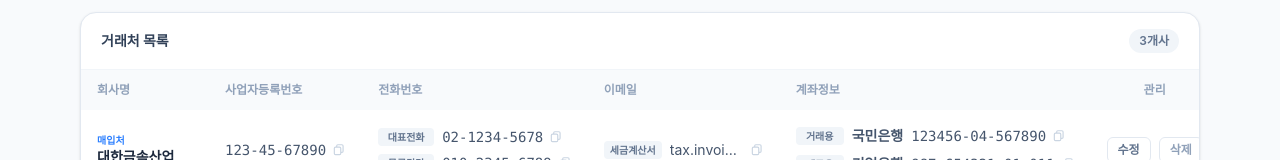
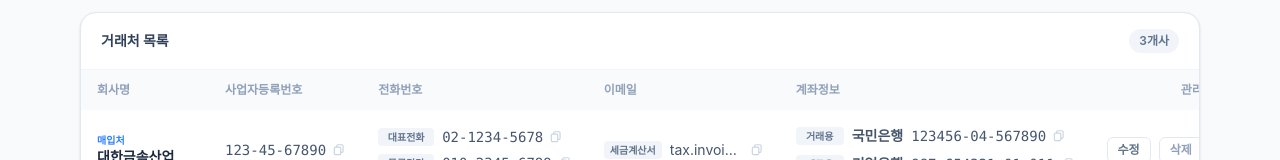
Before and after one commit to jeonghwan951204/hw-portal, a React (Vite) app: page /companies in a window 1280 px wide. Shown: the part 233-393 px from the top of the page. Built offline with nearby package versions, Linux system fonts and the light colour scheme.

Commit message:
거래처 목록 화면 수정

```diff
--- a/src/pages/companies/components/CompanyList.jsx
+++ b/src/pages/companies/components/CompanyList.jsx
@@ -161,7 +161,7 @@ export default function CompanyList({
               <th className="whitespace-nowrap px-4 py-3 text-left font-semibold">전화번호</th>
               <th className="w-[78%] min-w-[12rem] max-w-0 px-4 py-3 text-left font-semibold">이메일</th>
               <th className="whitespace-nowrap px-4 py-3 text-left font-semibold">계좌정보</th>
-              <th className="whitespace-nowrap px-4 py-3 text-center font-semibold">관리</th>
+              <th className="whitespace-nowrap py-3 pl-4 pr-6 text-right font-semibold">관리</th>
             </tr>
           </thead>
           <tbody className="divide-y divide-slate-100">
@@ -206,7 +206,7 @@ export default function CompanyList({
                     <td className="whitespace-nowrap px-4 py-4">
                       <BankAccounts bankAccounts={company.bankAccounts} onCopy={onCopy} overflow="nowrap" />
                     </td>
-                    <td className="whitespace-nowrap px-4 py-4 text-center">
+                    <td className="whitespace-nowrap py-4 pl-4 pr-6">
                       <CompanyActions
                         company={company}
                         onDeleteRequest={onDeleteRequest}
```
